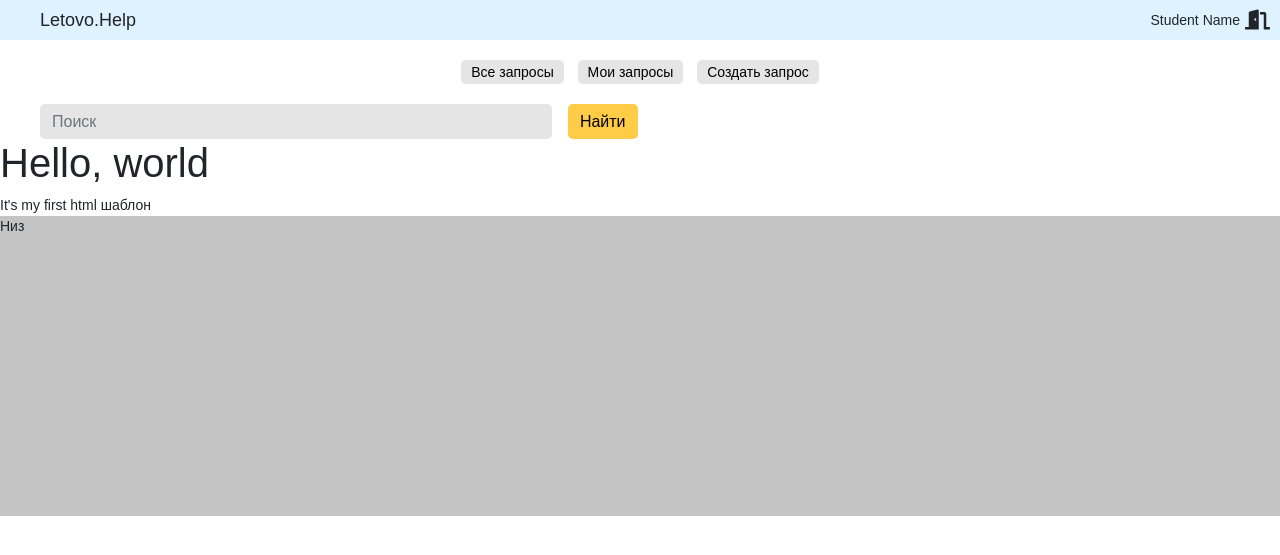
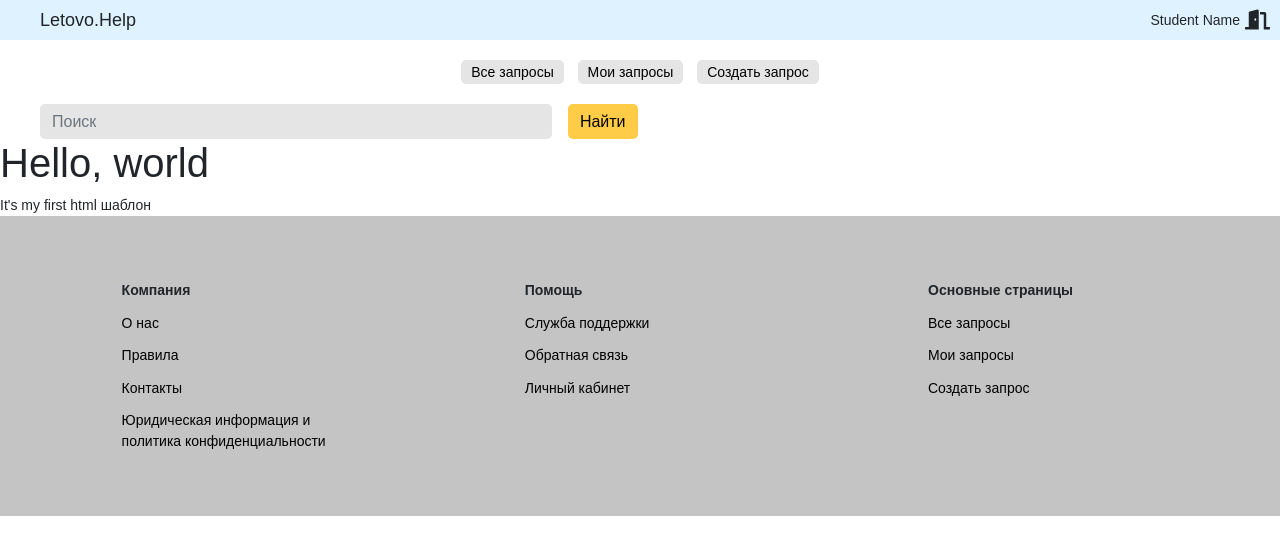
Before and after one commit to letovo-help/Sandbox2_2version, a Django app: page / in a window 1280 px wide. Shown: the top 555 px of the page. Run offline with Django 3.2, Linux system fonts and the light colour scheme; some libraries are stand-ins or nearby versions.

Commit message:
With links

```diff
--- a/sandbox2/main/static/main/css/main.css
+++ b/sandbox2/main/static/main/css/main.css
@@ -8,7 +8,7 @@ p {
     margin-bottom: 0;
 }
 
-.topLine{
+header{
     background: #DEF3FF;
     height: 40px;
     line-height: 40px;
@@ -16,7 +16,7 @@ p {
     justify-content: space-between;
 }
 
-.topLine: after {
+header: after {
     vertical-align: middle;
     text-align: right;
 }
@@ -43,7 +43,7 @@ p {
     flex-grow: 0;
 }
 
-.buttonLine button{
+nav button{
     display: inline-block;
     margin: 0 5px;
     background: #E5E5E5;
@@ -55,20 +55,16 @@ p {
     border-width: 0;
 }
 
-.buttonLine button:hover{
-    opacity: $btn-disabled-opacity;;
+nav button:hover{
+    opacity: $btn-disabled-opacity;
 }
 
-.buttonLine button:active {
-    background-color:red;
-}
-
-.buttonLine {
+nav {
     text-align: center;
     margin: 20px;
 }
 
-.bottomLine {
+footer {
     height: 300px;
     background: #C4C4C4;
 }
@@ -92,12 +88,36 @@ p {
     margin-top: 0;
 }
 
-.btn:hover {
-    opacity: 80%;
-}
-
 .searchLine .form-control{
     display: inline-block;
     width: 40%;
     vertical-align: middle;
 }
+
+footer {
+    display: flex;
+    padding: 5%;
+    justify-content: space-between;
+}
+
+.column {
+    width: 20%;
+    margin-left: 5%;
+    margin-right: 5%;
+}
+
+ul {
+    display: block;
+    list-style: none;
+    padding-inline-start: 0;
+}
+
+li {
+    display: list-item;
+    margin-top: 5%;
+    margin-bottom: 5%;
+}
+
+li a {
+    color: black;
+}
--- a/sandbox2/main/templates/main/layout.html
+++ b/sandbox2/main/templates/main/layout.html
@@ -12,30 +12,48 @@
     <link rel="stylesheet" href="https://use.fontawesome.com/releases/v5.8.2/css/all.css">
 </head>
 <body>
-    <div class="topLine">
+    <header>
         <div class="topLineWords">
             <p class="logo">Letovo.Help</p>
             <p class="name">Student Name</p>
         </div>
         <div class="iconSignOut"><i class="fas fa-door-open signOut"></i></div>
-    </div>
-    <div class="buttonLine">
-        <button class="allRequests active">
-            <p>Все запросы</p>
-        </button>
-        <button class="myRequests">
-            <p>Мои запросы</p>
-        </button>
-        <button class="createRequest">
-            <p>Создать запрос</p>
-        </button>
-    </div>
+    </header>
+    <nav>
+        <button class="allRequests active">Все запросы</button>
+        <button class="myRequests">Мои запросы</button>
+        <button class="createRequest">Создать запрос</button>
+    </nav>
     <main>
         {% block content %}
         {% endblock %}
     </main>
-    <div class="bottomLine">
-        <p>Низ</p>
-    </div>
+    <footer>
+        <div class="column">
+            <p><strong>Компания</strong></p>
+            <ul>
+            <li><a href="">О нас</a></li>
+            <li><a href="">Правила</a></li>
+            <li><a href="">Контакты</a></li>
+            <li><a href="">Юридическая информация и политика конфиденциальности</a></li>
+            </ul>
+        </div>
+        <div class="column">
+            <p><strong>Помощь</strong></p>
+            <ul>
+            <li><a href="">Служба поддержки</a></li>
+            <li><a href="">Обратная связь</a></li>
+            <li><a href="">Личный кабинет</a></li>
+            </ul>
+        </div>
+        <div class="column">
+            <p><strong>Основные страницы</strong></p>
+            <ul>
+            <li><a href="">Все запросы</a></li>
+            <li><a href="">Мои запросы</a></li>
+            <li><a href="">Создать запрос</a></li>
+            </ul>
+        </div>
+    </footer>
 </body>
 </html>
```
